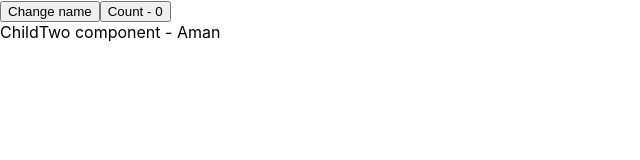
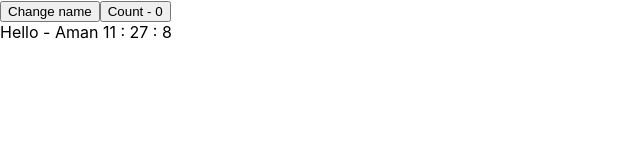
Before and after one commit to AmanSilawat/Course--React-Render-Tutorial, a React (Create React App) app in the folder rendring/: page / in a window 1280 px wide. Shown: the top 160 px of the page, without its empty margins (0-640 px from the left). Built offline with nearby package versions, Linux system fonts and the light colour scheme.

Commit message:
incorrect memo with impure component

```diff
--- a/rendring/src/App.js
+++ b/rendring/src/App.js
@@ -7,7 +7,9 @@ import './App.css';
 // import UseReducer from './components/UseReducer';
 // import ObjectUseState from './components/ObjectUseState';
 // import Parent from './components/parent-child/Parent';
-import ParentTwo from './components/optimization/ParentTwo';
+// import ParentTwo from './components/optimization/ParentTwo';
+// import ParentThree from './components/incorrect-optimization/ParentThree';
+import ParentFour from './components/incorrect-optimization/ParentFour';
 
 
 
@@ -28,7 +30,13 @@ function App() {
     // <GrandParent />
 
     // ! memo
-    <ParentTwo />
+    // <ParentTwo />
+
+    // ! incorrect memo with children
+    // <ParentThree />
+
+    // ! incorrect memo with impure component
+    <ParentFour />
   );
 }
 
--- /dev/null
+++ b/rendring/src/components/incorrect-optimization/ChildFour.js
@@ -0,0 +1,9 @@
+import React from 'react';
+
+export const ChildFour = ({ name }) => {
+    console.log('Child Four Render')
+    const date = new Date();
+    return <div>Hello - {name} {date.getHours()} : {date.getMinutes()} : {date.getSeconds()}</div>
+}
+
+export const MemoChildFour = React.memo(ChildFour);
--- /dev/null
+++ b/rendring/src/components/incorrect-optimization/ParentFour.js
@@ -0,0 +1,19 @@
+import React, { useState } from 'react';
+import { MemoChildFour } from './ChildFour';
+
+const ParentFour = () => {
+    const [count, setCount] = useState(0)
+    const [name, setName] = useState('Aman')
+
+    console.log('Parent Four Render')
+    return (
+        <div>
+            <button onClick={() => setName('Saleh')}>Change name</button>
+            <button onClick={() => setCount(c => c + 1)}>Count - {count}</button>
+
+            <MemoChildFour name={name}/>
+        </div>
+    )
+}
+
+export default ParentFour;
--- /dev/null
+++ b/rendring/src/components/incorrect-optimization/ParentThree.js
@@ -0,0 +1,22 @@
+import React, { useState } from 'react';
+import { MemoChildThree } from './ChildThree';
+
+const ParentThree = () => {
+    const [count, setCount] = useState(0)
+    const [name, setName] = useState('Aman')
+
+    console.log('Parent Two Render')
+    return (
+        <div>
+            <button onClick={() => setName('Saleh')}>Change name</button>
+            <button onClick={() => setCount(c => c + 1)}>Count - {count}</button>
+
+            {/* <ChildTwo name={name} /> */}
+            <MemoChildThree name={name}>
+                <strong>Hello</strong> {/* props.children always cause the new reference - always render */}
+            </MemoChildThree>
+        </div>
+    )
+}
+
+export default ParentThree;
```
Also changed, not shown: rendring/src/components/incorrect-optimization/ChildThree.js (added, +8 -0 lines).
